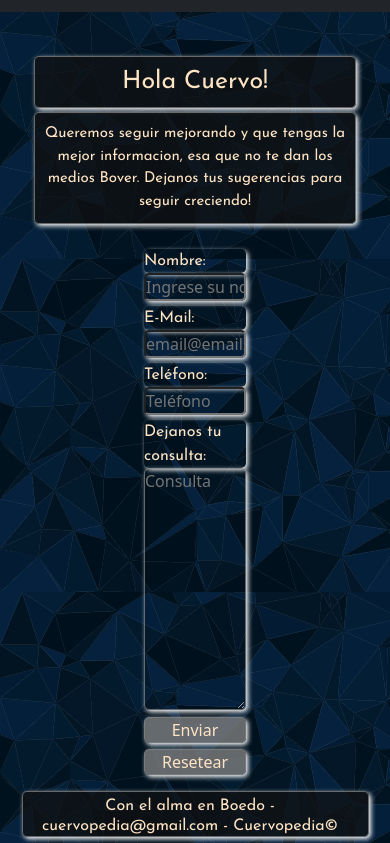
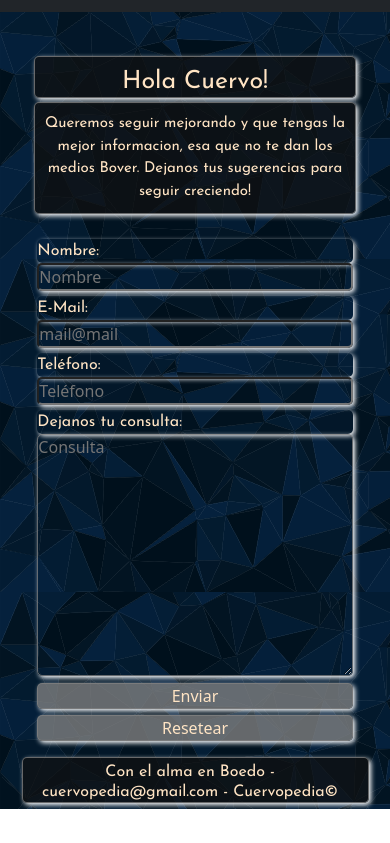
Before and after one commit to SantiagoMarquinez/PFMarquinez, a website: page pages/contacto.html in a window 390 px wide. Shown: the part 74-917 px from the top of the page. After the commit the page ends 883 px from the top, so only its background shows below. Drawn offline with nearby package versions, Linux system fonts and the light colour scheme.

Commit message:
acomode el formulario de contacto que quedaba muy angosto en mobile. saque la bandera de navbar porque no favorecia la estetica en mobile

```diff
--- a/pages/contacto.html
+++ b/pages/contacto.html
@@ -70,12 +70,12 @@
                 <form action="" method="post" enctype="text/plain">
                     <div class="formulario">
                         <label for="name">Nombre:</label>
-                        <input type="text" placeholder="Ingrese su nombre" name="firstname">
+                        <input type="text" placeholder="Nombre" name="firstname">
                     </div>
 
                     <div class="formulario">
                         <label for="mail">E-Mail:</label>
-                        <input type="email" placeholder="email@email.com" name="mail">
+                        <input type="email" placeholder="mail@mail" name="mail">
                     </div>
 
                     <div class="formulario">
--- a/scss/layout/_contacto.scss
+++ b/scss/layout/_contacto.scss
@@ -1,6 +1,6 @@
 .titulo-contacto {
     font-size: 25px;
-    padding: 10px;
+    padding-top: 10px;
 }
 
 .parrafo-contacto {
--- a/scss/layout/_queries.scss
+++ b/scss/layout/_queries.scss
@@ -16,6 +16,11 @@
         display: flex;
         flex-direction: column;
     }
+
+    .formulario {
+        width: 95%;
+    }
+
 }
 
 @media (max-width:790px){
```
Also changed, not shown: index.html (+1 -1 lines), css/style.css, 1 other file.
